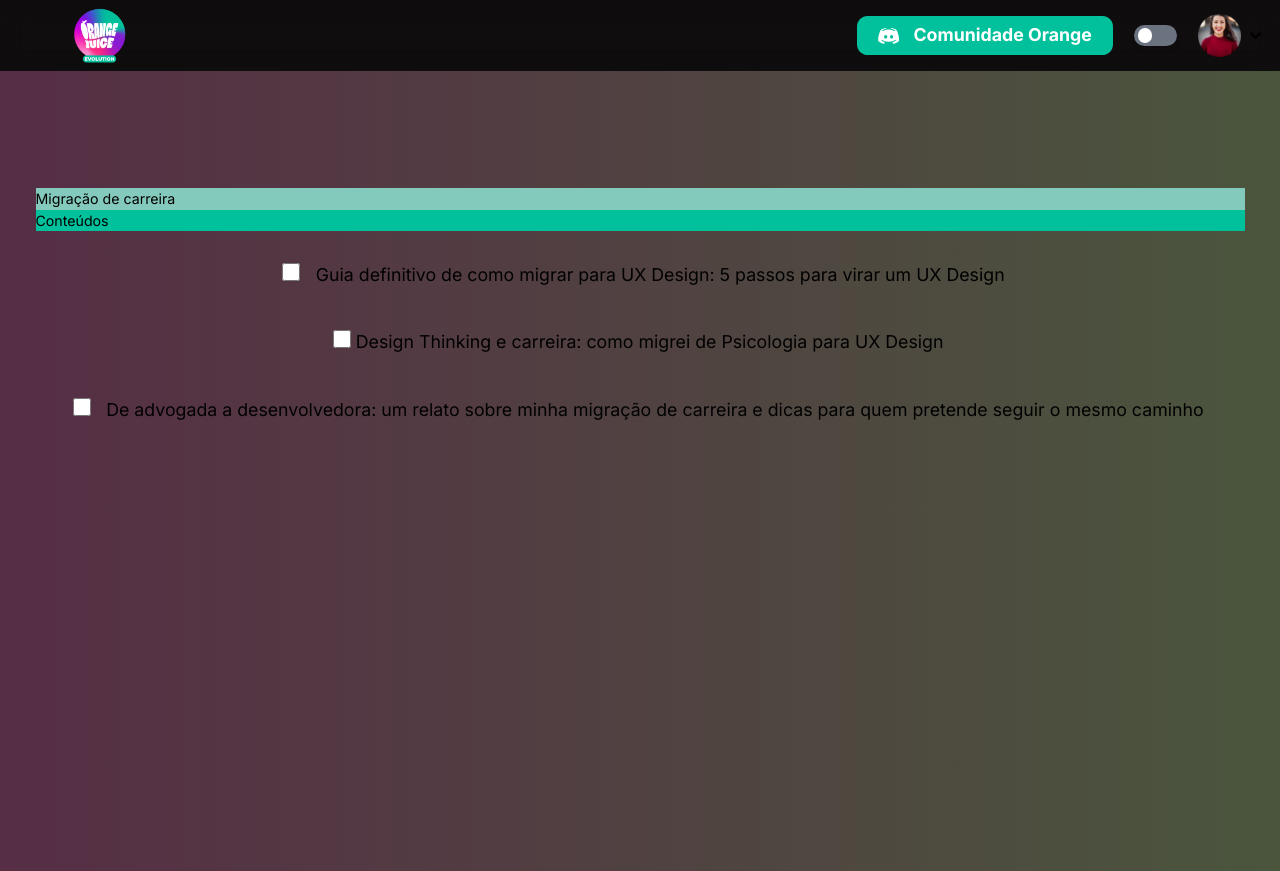
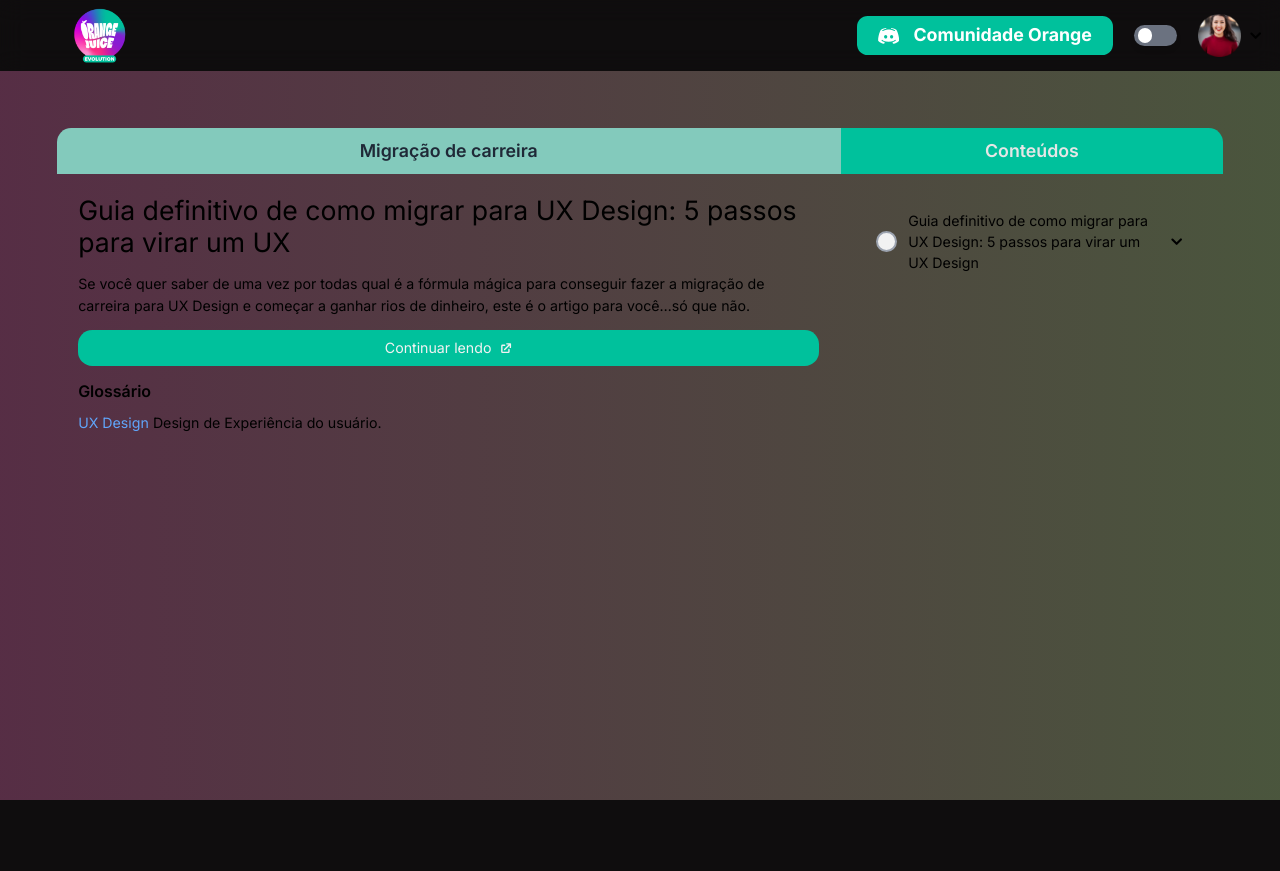
Before and after one commit to Squad-23/orange-evolution-frontend, a React (Vite) app: page /subject in a window 1280 px wide. After the commit the page ends 800 px from the top, so only its background shows below. Built offline with nearby package versions, Linux system fonts and the light colour scheme; what @mertasan/tailwindcss-variables, tailwindcss-radix would draw is missing.

Commit message:
✨ feat: complete subject page

```diff
--- a/package.json
+++ b/package.json
@@ -14,6 +14,7 @@
   },
   "dependencies": {
     "@radix-ui/react-accordion": "^1.0.1",
+    "@radix-ui/react-checkbox": "^1.0.1",
     "@radix-ui/react-dropdown-menu": "^2.0.1",
     "@radix-ui/react-switch": "^1.0.1",
     "axios": "^1.1.3",
--- a/src/components/Accordion.tsx
+++ /dev/null
@@ -1,15 +0,0 @@
-import React from "react";
-import * as Accordion from '@radix-ui/react-accordion';
-import classNames from 'classnames';
-import { ChevronDownIcon } from '@radix-ui/react-icons';
-
-() function => (
-    <Accordion.Root>
-      <Accordion.Item>
-        <Accordion.Header>
-          <Accordion.Trigger />
-        </Accordion.Header>
-        <Accordion.Content />
-      </Accordion.Item>
-    </Accordion.Root>
-  );
--- a/src/components/Text.tsx
+++ /dev/null
@@ -1,26 +0,0 @@
-import cn from 'classnames';
-import type { ReactNode, BaseHTMLAttributes } from 'react';
-
-interface TextProps extends BaseHTMLAttributes<HTMLSpanElement> {
-  size?: 'sm' | 'md' | 'lg';
-  children: ReactNode;
-}
-
-export function Text({ children, size, className, ...props }: TextProps) {
-  return (
-    <span
-      {...props}
-      className={cn(
-        'text-contrast-200 text-center',
-        {
-          'text-base': size === 'md',
-          'text-xs': size === 'sm',
-          'text-lg': size === 'lg',
-        },
-        className,
-      )}
-    >
-      {children}
-    </span>
-  );
-}
--- /dev/null
+++ b/src/pages/Subject/Content.tsx
@@ -0,0 +1,61 @@
+import cn from 'classnames';
+import type { BaseHTMLAttributes } from 'react';
+import { HiExternalLink } from 'react-icons/hi';
+
+function Root({ className, children }: BaseHTMLAttributes<HTMLDivElement>) {
+  return <div className={cn('flex flex-col gap-4 text-contrast-200 h-full', className)}>{children}</div>;
+}
+
+function Title({ children, className }: BaseHTMLAttributes<HTMLBaseElement>) {
+  return <h2 className={cn('text-3xl', className)}>{children}</h2>;
+}
+
+function Resume({ children, className }: BaseHTMLAttributes<HTMLBaseElement>) {
+  return <p className={cn(className)}>{children}</p>;
+}
+
+function External({ className }: BaseHTMLAttributes<HTMLBaseElement>) {
+  return (
+    <a
+      href="www.google.com"
+      className={cn(
+        'bg-brand-green px-4 py-2 flex gap-2 items-center rounded-2xl justify-center hover:bg-teal-600 text-gray-light-100',
+        className,
+      )}
+    >
+      Continuar lendo
+      <HiExternalLink />
+    </a>
+  );
+}
+
+interface GlossaryProps extends BaseHTMLAttributes<HTMLDivElement> {
+  items: {
+    title: string;
+    description: string;
+  }[];
+}
+
+function Glossary({ items, ...props }: GlossaryProps) {
+  return (
+    <div {...props}>
+      <h4 className="text-lg font-semibold">Glossário</h4>
+
+      <ul className="mt-2 flex flex-col gap-2">
+        {items.map((item, index) => (
+          <li key={`item_${String(index)}`}>
+            <span className="text-blue-400">{item.title}</span> {item.description}
+          </li>
+        ))}
+      </ul>
+    </div>
+  );
+}
+
+export const Content = {
+  Root,
+  Title,
+  Resume,
+  External,
+  Glossary,
+};
--- /dev/null
+++ b/src/pages/Subject/ContentAccordion.tsx
@@ -0,0 +1,62 @@
+import * as Accordion from '@radix-ui/react-accordion';
+import * as Checkbox from '@radix-ui/react-checkbox';
+import { HiCheck, HiChevronDown } from 'react-icons/hi';
+
+import { Content } from './Content';
+
+export function ContentAccordion() {
+  return (
+    <Accordion.Root type="multiple" className="p-6 overflow-y-scroll">
+      <Accordion.Item
+        value="item-1"
+        className="bg-dominant-100 w-full rounded-2xl p-4 text-contrast-100 mt-6 first:mt-0"
+      >
+        <Accordion.Header className="flex items-center relative">
+          <Checkbox.Root className="absolute rounded-full h-6 w-6 flex items-center justify-center border-2 radix-state-checked:border-0 border-gray-400 bg-gray-light-100 radix-state-checked:bg-brand-green flex-1">
+            <Checkbox.Indicator className="text-white">
+              <HiCheck />
+            </Checkbox.Indicator>
+          </Checkbox.Root>
+
+          <Accordion.Trigger
+            className="group flex items-center relative ml-9 radix-state-open:text-brand-green"
+            asChild
+          >
+            <div>
+              <h3 className="mr-9 text-base font-normal">
+                Guia definitivo de como migrar para UX Design: 5 passos para virar um UX Design
+              </h3>
+              <HiChevronDown className="absolute right-0 h-6 w-6 group-radix-state-open:rotate-180 transition-transform" />
+            </div>
+          </Accordion.Trigger>
+        </Accordion.Header>
+
+        <Accordion.Content className="px-2 flex flex-col gap-6">
+          <div className="mt-4 flex flex-col gap-2">
+            <span className="flex justify-between items-center">
+              Tipo de Conteúdo
+              <strong className="ml-2 py-1 px-2 bg-gray-500 bg-opacity-20 rounded">Artigo</strong>
+            </span>
+            <span className="flex justify-between items-center">
+              Fonte
+              <strong className="ml-2 py-1 px-2 bg-gray-500 bg-opacity-20 rounded">Orange Juice</strong>
+            </span>
+            <span className="flex justify-between items-center">
+              Duração estimada
+              <strong className="ml-2 py-1 px-2 bg-gray-500 bg-opacity-20 rounded">6 min</strong>
+            </span>
+          </div>
+
+          <Content.Root className="flex sm:hidden">
+            <Content.Resume>
+              Se você quer saber de uma vez por todas qual é a fórmula mágica para conseguir fazer a migração de
+              carreira para UX Design e começar a ganhar rios de dinheiro, este é o artigo para você…só que não.
+            </Content.Resume>
+            <Content.External />
+            <Content.Glossary items={[{ title: 'UX Design', description: 'Design de Experiência do usuário.' }]} />
+          </Content.Root>
+        </Accordion.Content>
+      </Accordion.Item>
+    </Accordion.Root>
+  );
+}
--- a/src/pages/Subject/index.tsx
+++ b/src/pages/Subject/index.tsx
@@ -1,36 +1,53 @@
 import { Page } from '../../components/Page';
+
+import { Content } from './Content';
+import { ContentAccordion } from './ContentAccordion';
 
 export function Subject() {
   return (
     <Page.Root>
       <Page.Menu />
-      <Page.Content>
-        <div className="w-screen h-screen pt-7 px-6">
-          <section className="bg-dominant-200 mt-20 rounded-2xl flex flex-col px-4 py-6 items-center ">
-            <h2 className="bg-[#83CABC] text-contrast-300 w-full "> Migração de carreira</h2>
-            <h2 className="bg-[#00C19C] text-dominant-100 w-full"> Conteúdos</h2>
-
-            <div className="bg-dominant-100 w-auto h-auto rounded-2xl font-normal text-base sm:text-xl pl-2 py-3 mt-6 mb-6">
-              <label className="text-contrast-300 font-normal text-xl">
-                <input type="checkbox" className="rounded-2xl mr-3 w-5 h-5 accent-[#00C19C]" /> Guia definitivo de como
-                migrar para UX Design: 5 passos para virar um UX Design
-              </label>
+      <Page.Content className="w-full h-full py-7 px-6 sm:p-16">
+        <div className="flex sm:hidden flex-col gap-6">
+          <div className="bg-dominant-200 rounded-2xl flex flex-col items-center overflow-clip">
+            <div className="w-full flex flex-col sm:flex-row">
+              <h2 className="bg-[#83CABC] text-gray-dark-200 w-full px-7 py-3 text-xl font-semibold text-center">
+                Migração de carreira
+              </h2>
+              <h2 className="bg-[#00C19C] text-gray-light-200 w-full px-7 py-3 text-xl font-semibold text-center">
+                Conteúdos
+              </h2>
             </div>
 
-            <div className="bg-dominant-100 w-auto h-auto rounded-2xl mr-3 font-normal text-base sm:text-xl pl-2 py-3 mb-6 flex">
-              <label className="text-contrast-300 font-normal text-xl">
-                <input type="checkbox" className="rounded-2xl w-5 h-5 accent-[#00C19C]" /> Design Thinking e carreira:
-                como migrei de Psicologia para UX Design
-              </label>
+            <ContentAccordion />
+          </div>
+        </div>
+
+        <div className="w-full h-full hidden sm:flex flex-col gap-6">
+          <div className="bg-dominant-200 rounded-2xl flex overflow-clip h-full">
+            <div>
+              <h2 className="bg-[#83CABC] text-gray-dark-200 w-full px-7 py-3 text-xl font-semibold text-center">
+                Migração de carreira
+              </h2>
+              <Content.Root className="hidden sm:flex bg-dominant-300 p-6">
+                <Content.Title>Guia definitivo de como migrar para UX Design: 5 passos para virar um UX</Content.Title>
+                <Content.Resume>
+                  Se você quer saber de uma vez por todas qual é a fórmula mágica para conseguir fazer a migração de
+                  carreira para UX Design e começar a ganhar rios de dinheiro, este é o artigo para você…só que não.
+                </Content.Resume>
+                <Content.External />
+                <Content.Glossary items={[{ title: 'UX Design', description: 'Design de Experiência do usuário.' }]} />
+              </Content.Root>
             </div>
 
-            <div className="bg-dominant-100 w-auto h-auto rounded-2xl mr-3 font-normal text-base sm:text-xl pl-2 py-3 mb-6">
-              <label className="text-contrast-300 font-normal text-xl">
-                <input type="checkbox" className="mr-3 w-5 h-5 accent-[#00C19C]" /> De advogada a desenvolvedora: um
-                relato sobre minha migração de carreira e dicas para quem pretende seguir o mesmo caminho
-              </label>
+            <div>
+              <h2 className="bg-[#00C19C] text-gray-light-200 w-full px-7 py-3 text-xl font-semibold text-center">
+                Conteúdos
+              </h2>
+
+              <ContentAccordion />
             </div>
-          </section>
+          </div>
         </div>
       </Page.Content>
     </Page.Root>
```
Also changed, not shown: 1 other file (tests, documents, lock files or other folders).
